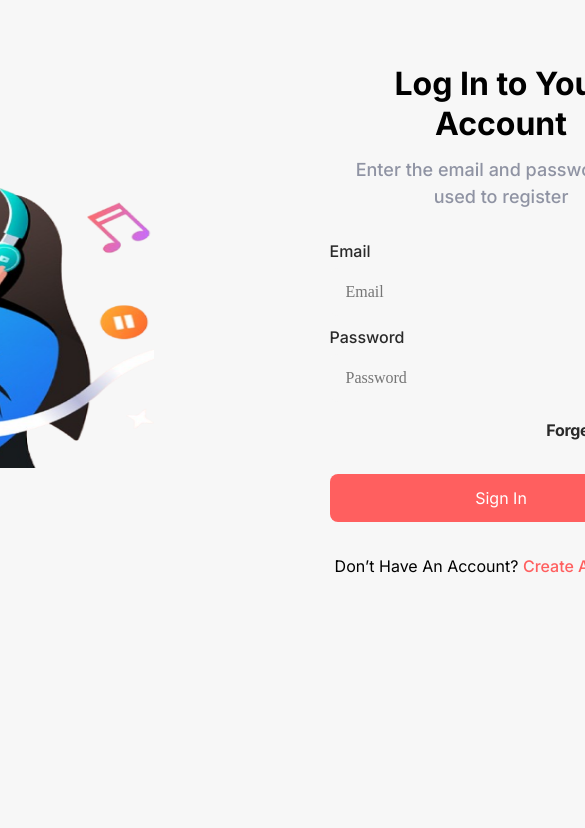
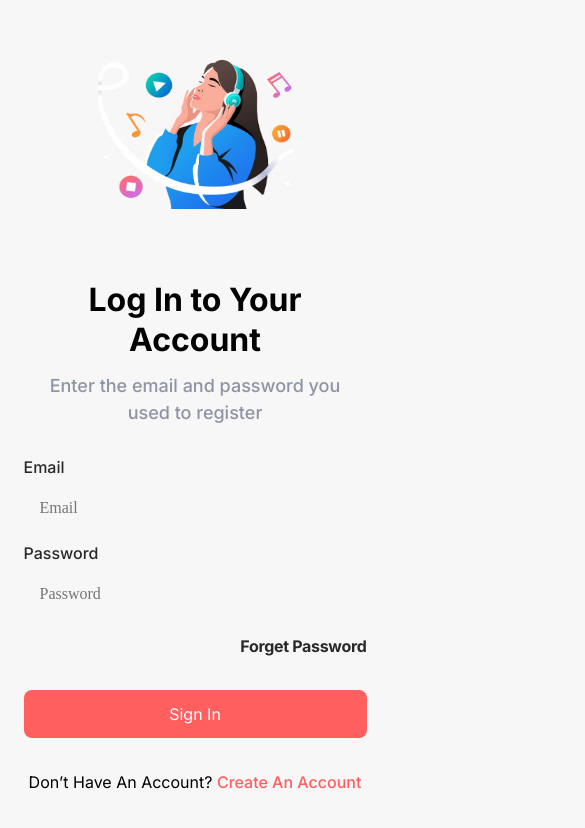
Before and after one commit to AnriDumbadze/music, a Next.js app: page /Login in a window 390 px wide. Shown: the top 828 px of the page, 585 px wide, since content can reach past the window. Built offline with nearby package versions, Linux system fonts and the light colour scheme.

Commit message:
responsive

```diff
--- a/app/Login/Login.module.scss
+++ b/app/Login/Login.module.scss
@@ -3,12 +3,25 @@
   align-items: center;
   justify-content: center;
   gap: 112px;
+  padding: 100px;
+}
+
+.image{
+  width: 559px;
+  height: 469px;
+}
+
+.mainContent{
+  display: flex;
+  align-items: center;
+  justify-content: center;
 }
 
 .loginContainer {
   display: flex;
   padding: 64px;
   flex-direction: column;
+  justify-content: center;
   align-items: center;
   gap: 32px;
   border-radius: 24px;
@@ -156,3 +169,18 @@
   font-weight: 500;
   cursor: pointer;
 }
+
+@media (max-width: 768px){
+  .login{
+    gap: 1px;
+    display: flex;
+    flex-direction: column;
+    overflow-x: hidden;
+    padding: 54px;
+  }
+
+  .image{
+    width: 195px;
+    height: 155px;
+  }
+}
--- a/app/Login/page.tsx
+++ b/app/Login/page.tsx
@@ -47,9 +47,10 @@ const Login = (props: Props) => {
   };
 
   return (
+    <div className={styles.mainContent}>
     <div className={styles.login}>
       <div>
-        <Image src="/Images/Login.png" alt="Login" width={500} height={300} />
+        <Image src="/Images/Login.png" alt="Login" width={559} height={469} className={styles.image} />
       </div>
         <div className={styles.loginContainer}>
           <div className={styles.contHeader}>
@@ -99,6 +100,7 @@ const Login = (props: Props) => {
           </div>
         </div>
     </div>
+    </div>
   );
 };
 
--- a/app/SignUp/SignUp.module.scss
+++ b/app/SignUp/SignUp.module.scss
@@ -3,6 +3,11 @@
     align-items: center;
     justify-content: center;
     gap: 112px;
+  }
+
+  .image{
+    width: 559px;
+    height: 469px;
   }
 
   .loginContainer {
@@ -12,7 +17,6 @@
     align-items: center;
     gap: 32px;
     border-radius: 24px;
-    background: yellow;
   }
 
   .contHeader {
@@ -157,3 +161,20 @@
     font-weight: 500;
     cursor: pointer;
   }
+
+
+  @media (max-width: 768px){
+    .login{
+      display: flex;
+      flex-direction: column;
+      gap: 1px;
+      padding: 44px;
+      overflow-x: hidden;
+    }
+
+    .image{
+      width: 195px;
+      height: 155px;
+      object-fit: cover;
+    }
+  }
--- a/app/SignUp/page.tsx
+++ b/app/SignUp/page.tsx
@@ -57,8 +57,8 @@ const SignUp = () => {
 
   return (
     <div className={styles.login}>
-      <div>
-        <Image src="/Images/Login.png" alt="Login" width={300} height={200} />
+      <div className={styles.image}>
+        <Image src="/Images/Login.png" alt="Login" width={559} height={469} className={styles.image}/>
       </div>
       <div className={styles.loginContainer}>
         <div className={styles.contHeader}>
```
Lines whose indentation alone changed are shown as unchanged.
